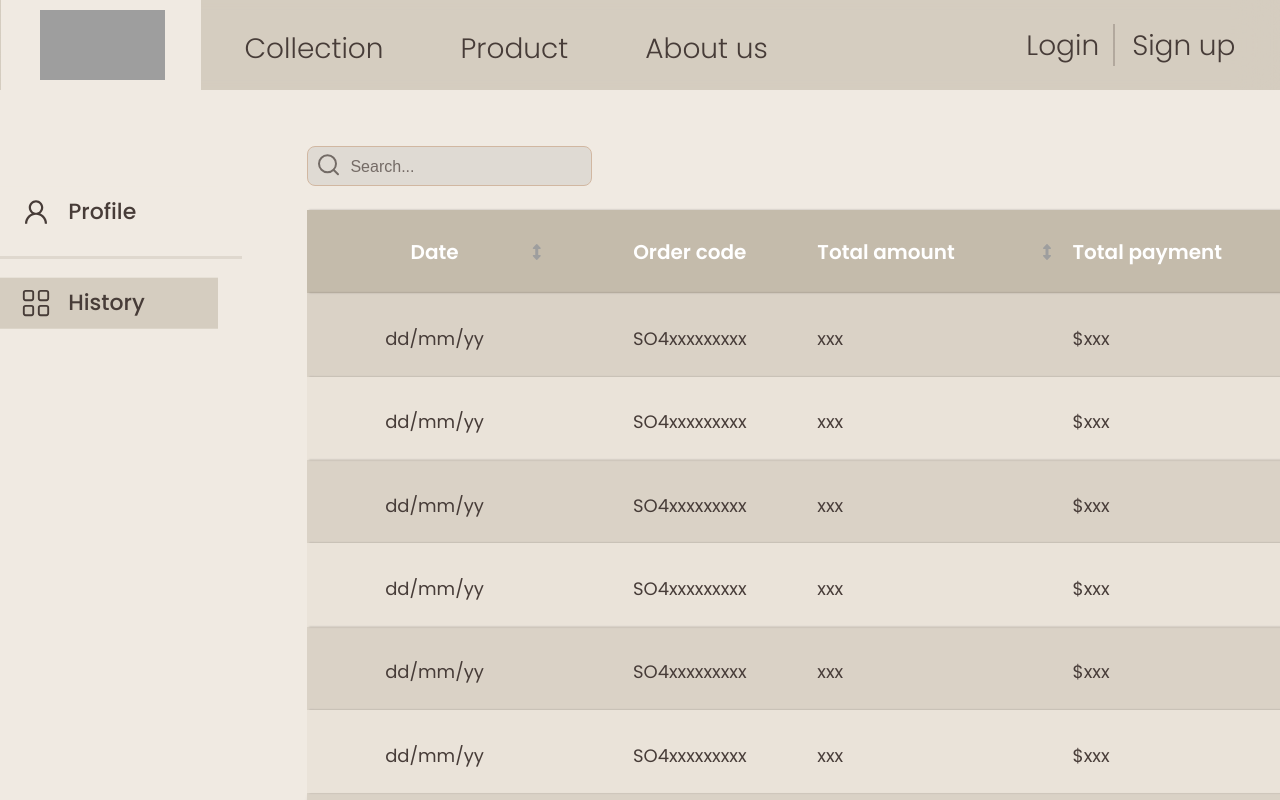
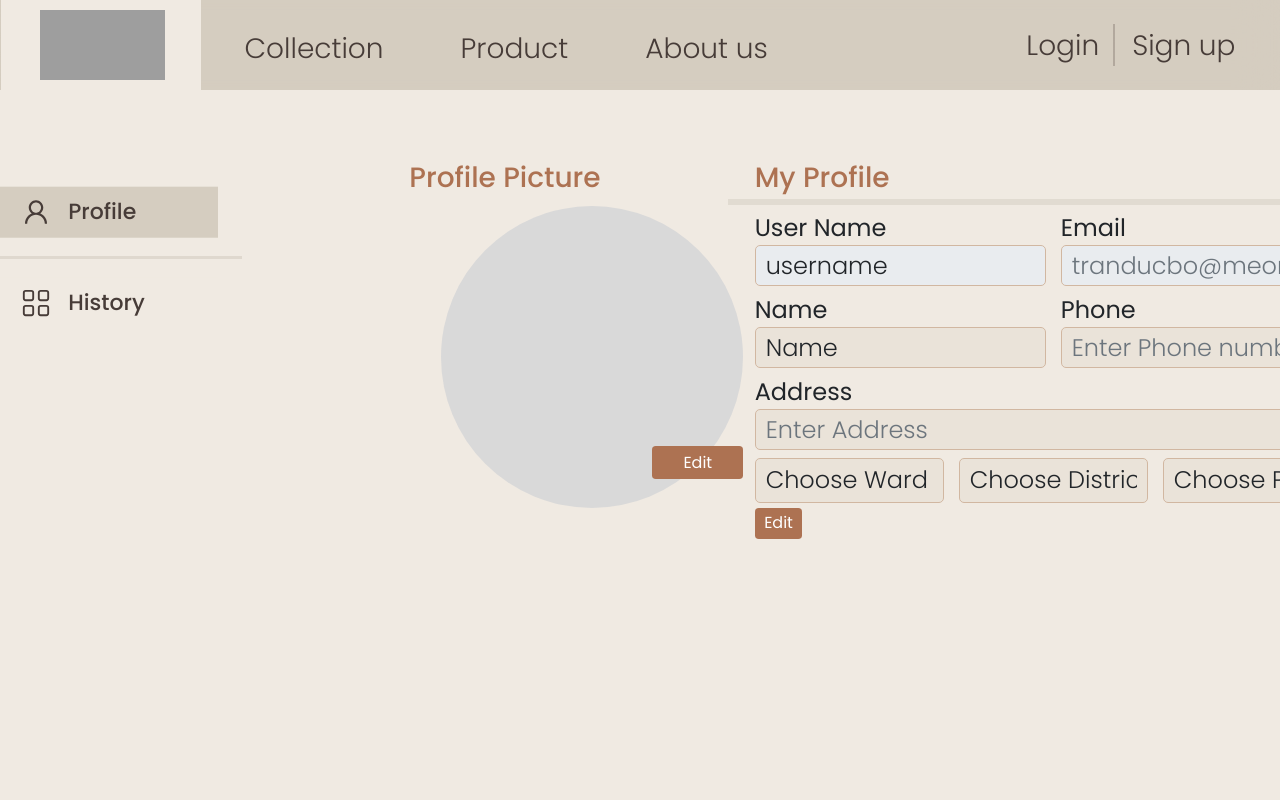
Before and after one commit to huylucwork/furniture-showroom, a React (Create React App) app in the folder client/: page /user/info in a window 1280 px wide. Built offline with nearby package versions, Linux system fonts and the light colour scheme; grey boxes are pictures that could not be loaded; a web font is replaced by a local one.

Commit message:
fix sidebar user

```diff
--- a/client/src/App.js
+++ b/client/src/App.js
@@ -1,5 +1,6 @@
 import React from "react";
 import { Routes, Route } from 'react-router-dom';
+import { Navigate } from "react-router-dom";
 import Axios from "axios";
 import Header from "./components/headerFooter/header";
 import Homepage from "./components/publicPage/homepage";
@@ -19,8 +20,9 @@ function App() {
         <Routes>
           <Route index element={<Homepage />} />
           <Route path="home" element={<Homepage />} />
-          <Route path="user/history" element={<User/>} />
-          <Route path="user/info" element={<User/>} />
+          <Route path="user/history" element={<User tab={"history"} />} />
+          <Route path="user/info" element={<User tab={"info"} />} />
+          <Route path="user" element={<Navigate to="info" tab={"info"} />} />
         </Routes>
         {/* <Footer /> */}
       </div>
--- a/client/src/components/user/history.jsx
+++ b/client/src/components/user/history.jsx
@@ -13,7 +13,7 @@ export default function History(props) {
     history_order_detail_list[0].classList.add('history_hide-modal');
   }
 
-  return props.trigger ? (
+  return (
     <div className="history_container">
       <div className="history_order_detail history_hide-modal">
         <div className="history_order_detail_wrapper">
@@ -341,7 +341,5 @@ export default function History(props) {
         </div>
       </div>
     </div>
-  ) : (
-    ""
-  );
+  )
 }
--- a/client/src/components/user/info.jsx
+++ b/client/src/components/user/info.jsx
@@ -6,7 +6,7 @@ import "../../styles/info.css";
 export default function Info(props) {
   const [saveButton, setSaveButton] = useState(false);
   const [editButton, setEditButton] = useState(false);
-  return props.trigger ? (
+  return (
     <div className="info_container">
       <div className="history_content">
         <Row className="profileContainer">
@@ -176,7 +176,5 @@ export default function Info(props) {
         </Row>
       </div>
     </div>
-  ) : (
-    ""
-  );
+  )
 }
--- a/client/src/components/user/user.jsx
+++ b/client/src/components/user/user.jsx
@@ -1,61 +1,37 @@
-import React, { useState } from "react";
+import React, { useEffect, useState } from "react";
 import { useNavigate } from "react-router-dom";
 import History from "./history";
 import Info from "./info";
 
-export default function User() {
-    const [tabInfo, setTabInfo] = useState(false);
-    const [tabHistory, setTabHistory] = useState(true);
+export default function User( {tab} ) {
     const navigate = useNavigate();
 
-    function choosen_effect_profile() {
-        setTabInfo(true);
-        setTabHistory(false);
-        var history_order_detail_list = document.getElementsByClassName('history_user_sidebar-btn');
-        history_order_detail_list[0].classList.add('history_sidebar_focus');
-        history_order_detail_list[1].classList.remove('history_sidebar_focus');
-        navigate("/user/info");
-    }
-
-    function choosen_effect_history() {
-        setTabInfo(false);
-        setTabHistory(true);
-        var history_order_detail_list = document.getElementsByClassName('history_user_sidebar-btn');
-        history_order_detail_list[1].classList.add('history_sidebar_focus');
-        history_order_detail_list[0].classList.remove('history_sidebar_focus');
-        navigate("/user/history");
-    }
+    useEffect(()=>{}, [tab])
 
     return (
         <React.Fragment>
             <div className="history_sidebar">
                 <div className="history_sidebar_container">
                     <button
-                        className="history_user_sidebar-btn"
+                        className={"history_user_sidebar-btn " + (tab == 'info' && "history_sidebar_focus")}
                         type="button"
-                        onClick={() => {choosen_effect_profile()}}>
+                        onClick={() => {navigate("../user/info")}}>
                         Profile
                     </button>
                     <svg xmlns="http://www.w3.org/2000/svg" width="1em" height="1em" preserveAspectRatio="xMidYMid meet" viewBox="0 0 1024 1024" class="history_user-icon"><path fill="currentColor" d="M858.5 763.6a374 374 0 0 0-80.6-119.5a375.63 375.63 0 0 0-119.5-80.6c-.4-.2-.8-.3-1.2-.5C719.5 518 760 444.7 760 362c0-137-111-248-248-248S264 225 264 362c0 82.7 40.5 156 102.8 201.1c-.4.2-.8.3-1.2.5c-44.8 18.9-85 46-119.5 80.6a375.63 375.63 0 0 0-80.6 119.5A371.7 371.7 0 0 0 136 901.8a8 8 0 0 0 8 8.2h60c4.4 0 7.9-3.5 8-7.8c2-77.2 33-149.5 87.8-204.3c56.7-56.7 132-87.9 212.2-87.9s155.5 31.2 212.2 87.9C779 752.7 810 825 812 902.2c.1 4.4 3.6 7.8 8 7.8h60a8 8 0 0 0 8-8.2c-1-47.8-10.9-94.3-29.5-138.2zM512 534c-45.9 0-89.1-17.9-121.6-50.4S340 407.9 340 362c0-45.9 17.9-89.1 50.4-121.6S466.1 190 512 190s89.1 17.9 121.6 50.4S684 316.1 684 362c0 45.9-17.9 89.1-50.4 121.6S557.9 534 512 534z"/></svg>
                 </div>
                 <div className="history_sidebar_container">
                     <button
-                        className="history_user_sidebar-btn history_sidebar_focus"
+                        className={"history_user_sidebar-btn " + (tab == 'history' && "history_sidebar_focus")}
                         type="button"
-                        onClick={() => {choosen_effect_history()}}>
+                        onClick={() => {navigate("../user/history")}}>
                         History
                     </button>
                     <svg xmlns="http://www.w3.org/2000/svg" width="1em" height="1em" preserveAspectRatio="xMidYMid meet" viewBox="0 0 16 16" class="history_user-icon"><path fill="currentColor" d="M1 2.5A1.5 1.5 0 0 1 2.5 1h3A1.5 1.5 0 0 1 7 2.5v3A1.5 1.5 0 0 1 5.5 7h-3A1.5 1.5 0 0 1 1 5.5v-3zM2.5 2a.5.5 0 0 0-.5.5v3a.5.5 0 0 0 .5.5h3a.5.5 0 0 0 .5-.5v-3a.5.5 0 0 0-.5-.5h-3zm6.5.5A1.5 1.5 0 0 1 10.5 1h3A1.5 1.5 0 0 1 15 2.5v3A1.5 1.5 0 0 1 13.5 7h-3A1.5 1.5 0 0 1 9 5.5v-3zm1.5-.5a.5.5 0 0 0-.5.5v3a.5.5 0 0 0 .5.5h3a.5.5 0 0 0 .5-.5v-3a.5.5 0 0 0-.5-.5h-3zM1 10.5A1.5 1.5 0 0 1 2.5 9h3A1.5 1.5 0 0 1 7 10.5v3A1.5 1.5 0 0 1 5.5 15h-3A1.5 1.5 0 0 1 1 13.5v-3zm1.5-.5a.5.5 0 0 0-.5.5v3a.5.5 0 0 0 .5.5h3a.5.5 0 0 0 .5-.5v-3a.5.5 0 0 0-.5-.5h-3zm6.5.5A1.5 1.5 0 0 1 10.5 9h3a1.5 1.5 0 0 1 1.5 1.5v3a1.5 1.5 0 0 1-1.5 1.5h-3A1.5 1.5 0 0 1 9 13.5v-3zm1.5-.5a.5.5 0 0 0-.5.5v3a.5.5 0 0 0 .5.5h3a.5.5 0 0 0 .5-.5v-3a.5.5 0 0 0-.5-.5h-3z"/></svg>
                 </div>
             </div>
-            <Info
-                trigger={tabInfo}
-                setTrigger={setTabInfo}
-            ></Info>
-            <History
-                trigger={tabHistory}
-                setTrigger={setTabHistory}
-            ></History>
+            {tab == 'info' && <Info />}
+            {tab == 'history' && <History />}
         </React.Fragment>
     )
 }
```
